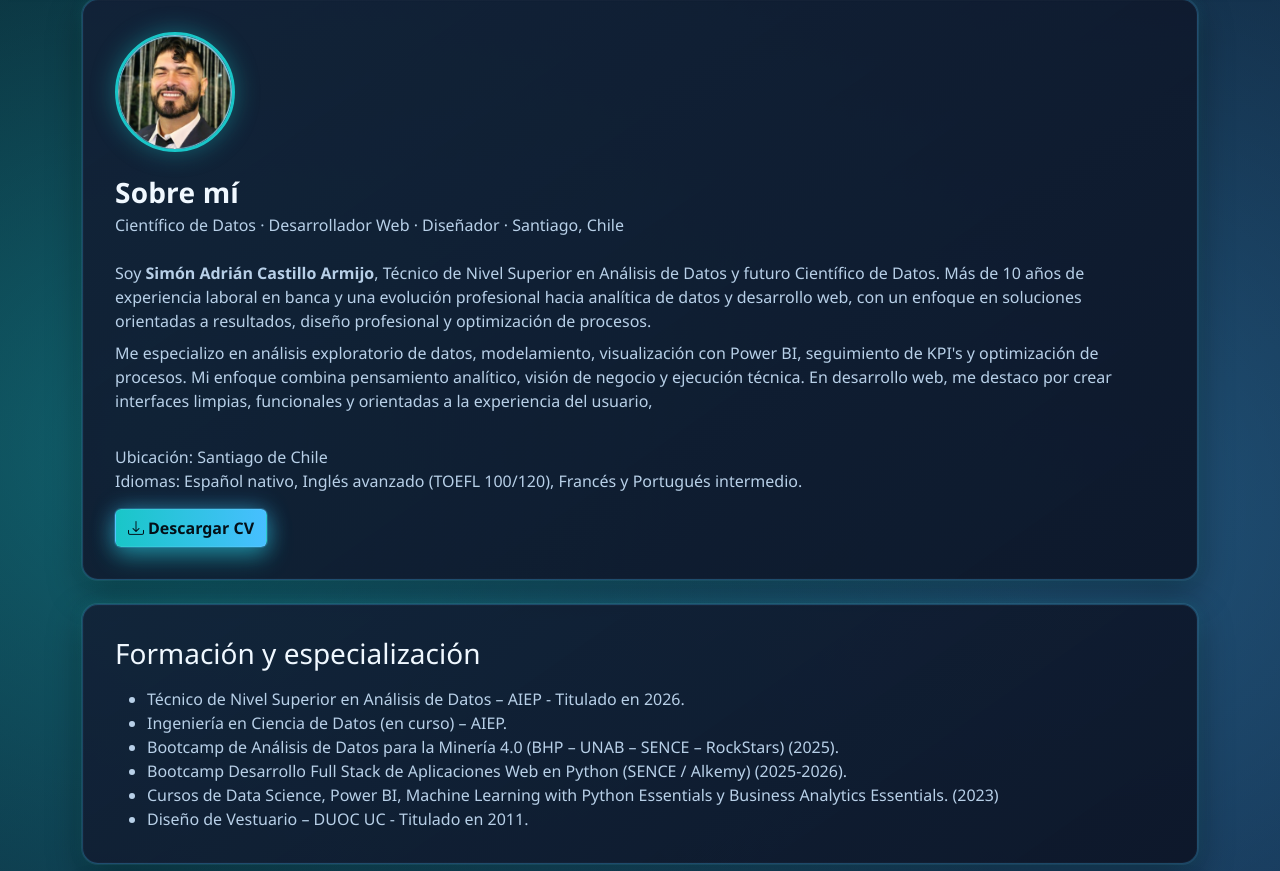
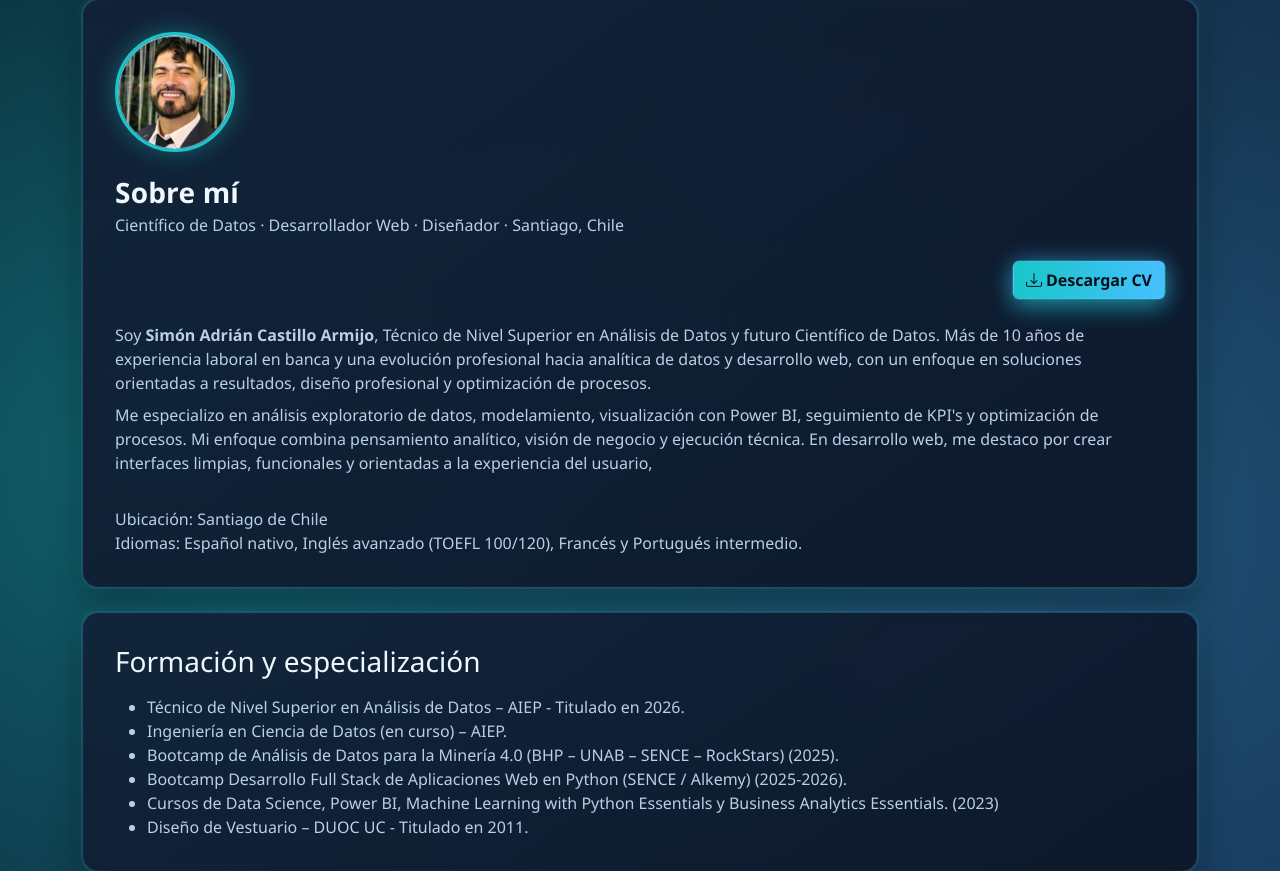
Before and after one commit to simoncastillo1712/webPortfolio, a Django app: page /sobre-mi/ in a window 1280 px wide. Shown: the part 102-973 px from the top of the page. Run offline with Django 5.2, Linux system fonts and the light colour scheme.

Commit message:
style: move CV download button next to profile photo
Co-Authored-By: Claude Sonnet 5.5 <noreply@anthropic.com>

```diff
--- a/config/portafolio/templates/sobreMi.html
+++ b/config/portafolio/templates/sobreMi.html
@@ -15,6 +15,11 @@
             <h1 class="section-title mb-1">Sobre mí</h1>
             <p class="text-muted-custom mb-0">Científico de Datos · Desarrollador Web · Diseñador · Santiago, Chile</p>
         </div>
+        <div class="col-12 col-lg-auto ms-lg-auto">
+            <a href="{% static 'docs/CV Simon Castillo 2026.pdf' %}" target="_blank" rel="noopener noreferrer" class="btn btn-accent">
+                <i class="bi bi-download me-1"></i>Descargar CV
+            </a>
+        </div>
     </div>
     <p class="text-muted-custom mb-2">
         Soy <strong>Simón Adrián Castillo Armijo</strong>, Técnico de Nivel Superior en Análisis de Datos y futuro Científico de Datos.
@@ -28,14 +33,11 @@
         En desarrollo web, me destaco por crear interfaces limpias, funcionales y orientadas a la experiencia del usuario,
 
     </p><br>
-    <p class="text-muted-custom mb-3">
+    <p class="text-muted-custom mb-0">
         Ubicación: Santiago de Chile <br>
         Idiomas: Español nativo, Inglés avanzado (TOEFL 100/120), Francés y Portugués
         intermedio.
     </p>
-    <a href="{% static 'docs/CV Simon Castillo 2026.pdf' %}" target="_blank" rel="noopener noreferrer" class="btn btn-accent">
-        <i class="bi bi-download me-1"></i>Descargar CV
-    </a>
 </section>
 
 <section class="section-card mb-4">
```
